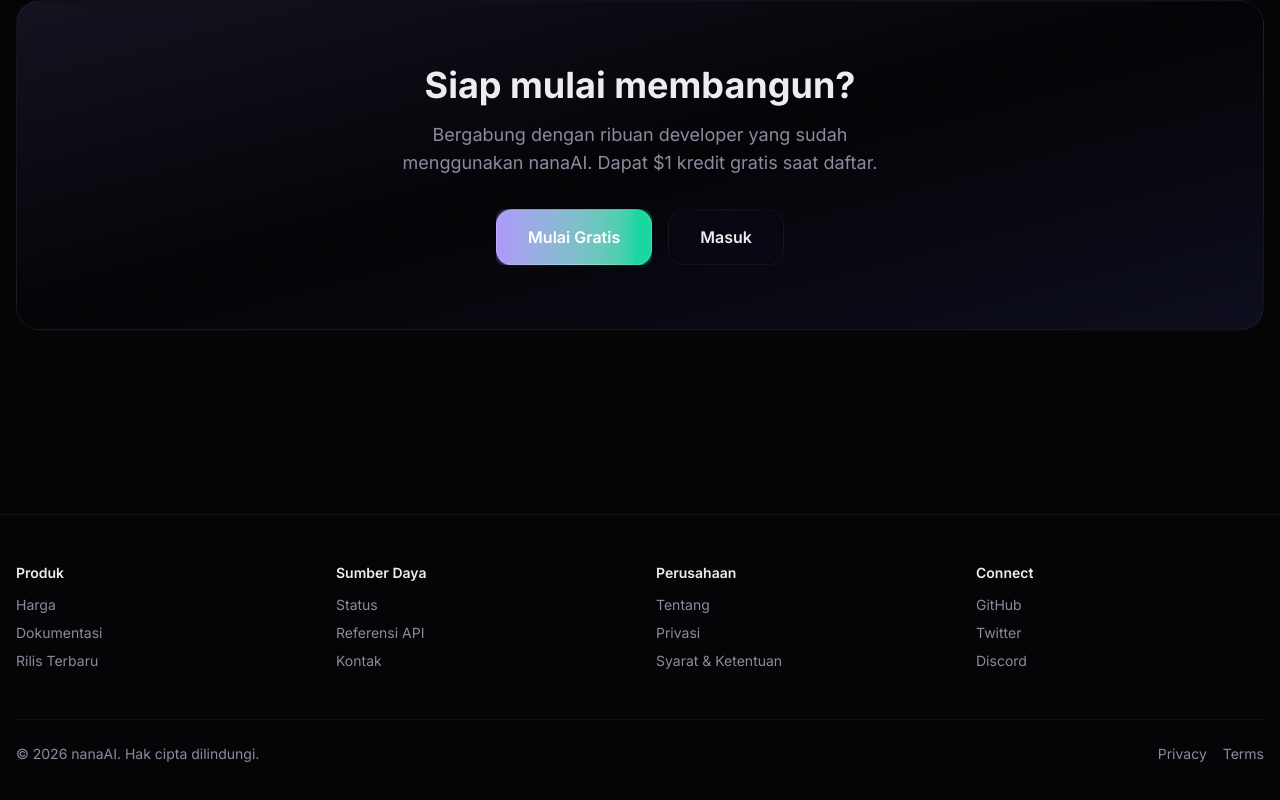
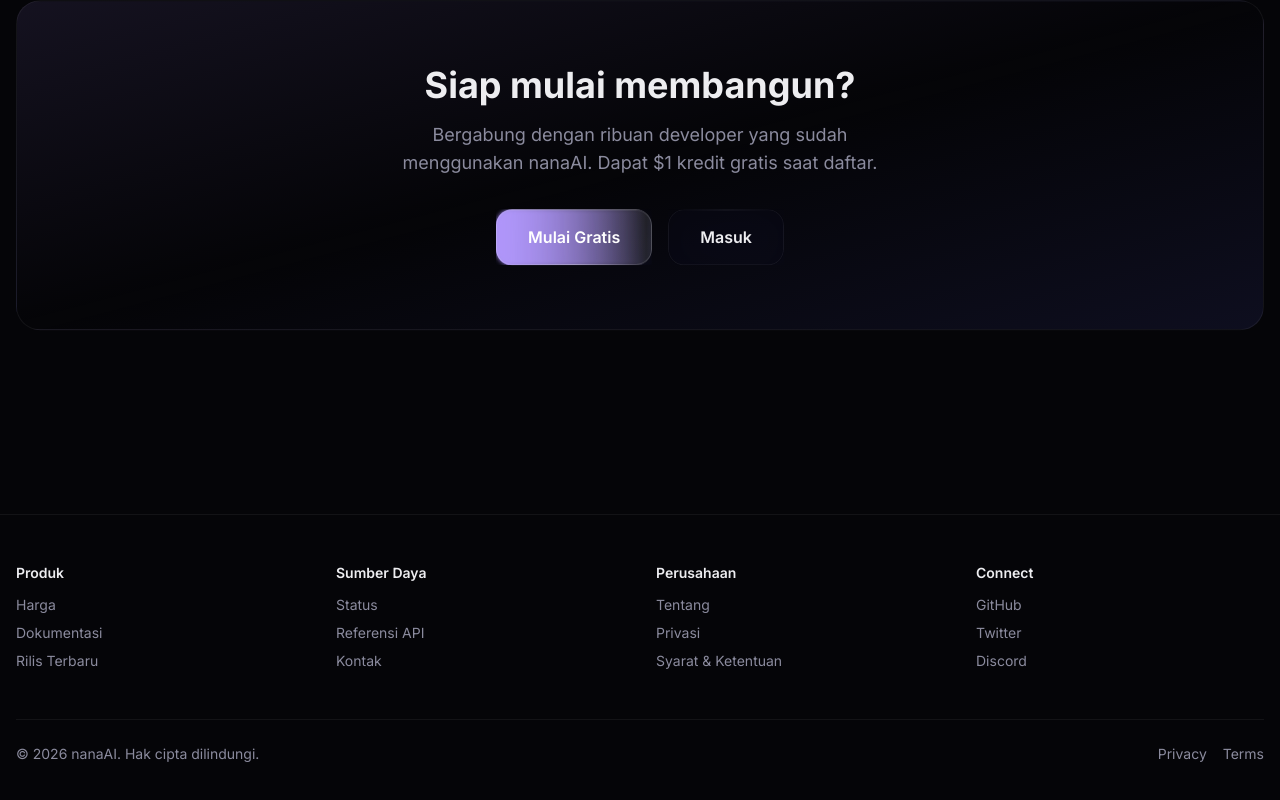
Before and after one commit to mugiwiguna/nana-ai, a Next.js app: page / in a window 1280 px wide. Shown: the part 2780-3580 px from the top of the page. Built offline with nearby package versions, Linux system fonts and the light colour scheme; no server answers.

Commit message:
Landing: 'Mulai Gratis' → 'Akses Dashboard' when logged in
- Hero + CTA buttons now show 'Akses Dashboard' with href=/dashboard when authenticated
- CTA section emerald gradient fixed to purple

```diff
--- a/src/app/page.tsx
+++ b/src/app/page.tsx
@@ -2,6 +2,7 @@
 
 import { useRef, useEffect, useState, useCallback } from "react";
 import Link from "next/link";
+import { useSession } from "next-auth/react";
 import { motion, useMotionValue, useTransform, useScroll, useSpring, useInView } from "framer-motion";
 import dynamic from "next/dynamic";
 
@@ -231,6 +232,7 @@
 
 /* ─── Main page ─── */
 export default function HomePage() {
+  const { data: session } = useSession();
   const heroRef = useRef<HTMLDivElement>(null);
 
   // ── Cursor-tracking motion values ──
@@ -377,7 +379,7 @@
           >
             {/* Primary — liquid glass + gradient */}
             <Link
-              href="/register"
+              href={session ? "/dashboard" : "/register"}
               className="group relative overflow-hidden inline-flex items-center gap-2.5 text-white font-semibold px-5 py-2.5 sm:px-8 sm:py-4 rounded-xl sm:rounded-2xl transition-all duration-500 hover:scale-[1.03] active:scale-[0.98]"
             >
               {/* Animated gradient bg */}
@@ -388,7 +390,7 @@
               <span className="absolute inset-0 rounded-xl sm:rounded-2xl ring-1 ring-inset ring-white/20" />
               {/* Bottom highlight */}
               <span className="absolute bottom-0 left-4 right-4 h-px bg-gradient-to-r from-transparent via-white/40 to-transparent" />
-              <span className="relative z-10">Mulai Gratis</span>
+              <span className="relative z-10">{session ? "Akses Dashboard" : "Mulai Gratis"}</span>
               <svg className="relative z-10 w-4 h-4 group-hover:translate-x-1 transition-transform duration-300" fill="none" viewBox="0 0 24 24" stroke="currentColor" strokeWidth={2.5}>
                 <path strokeLinecap="round" strokeLinejoin="round" d="M13.5 4.5L21 12m0 0l-7.5 7.5M21 12H3" />
               </svg>
@@ -608,14 +610,14 @@
               <div className="flex flex-row flex-wrap gap-3 sm:gap-4 justify-center">
                 {/* Primary liquid glass */}
                 <Link
-                  href="/register"
+                  href={session ? "/dashboard" : "/register"}
                   className="group relative overflow-hidden inline-flex items-center gap-2.5 text-white font-semibold px-5 py-2.5 sm:px-8 sm:py-4 rounded-xl sm:rounded-2xl transition-all duration-500 hover:scale-[1.03] active:scale-[0.98]"
                 >
-                  <span className="absolute inset-0 bg-gradient-to-r from-[var(--gradient-start)] via-emerald-400 to-[var(--gradient-start)] bg-[length:200%_100%] animate-shimmer" />
+                  <span className="absolute inset-0 bg-gradient-to-r from-[var(--gradient-start)] via-[var(--gradient-mid)] to-[var(--gradient-end)] bg-[length:200%_100%] animate-shimmer" />
                   <span className="absolute inset-0 bg-white/10 backdrop-blur-[2px]" />
                   <span className="absolute inset-0 rounded-xl sm:rounded-2xl ring-1 ring-inset ring-white/20" />
                   <span className="absolute bottom-0 left-4 right-4 h-px bg-gradient-to-r from-transparent via-white/40 to-transparent" />
-                  <span className="relative z-10">Mulai Gratis</span>
+                  <span className="relative z-10">{session ? "Akses Dashboard" : "Mulai Gratis"}</span>
                 </Link>
                 {/* Secondary glass ghost */}
                 <Link
```
